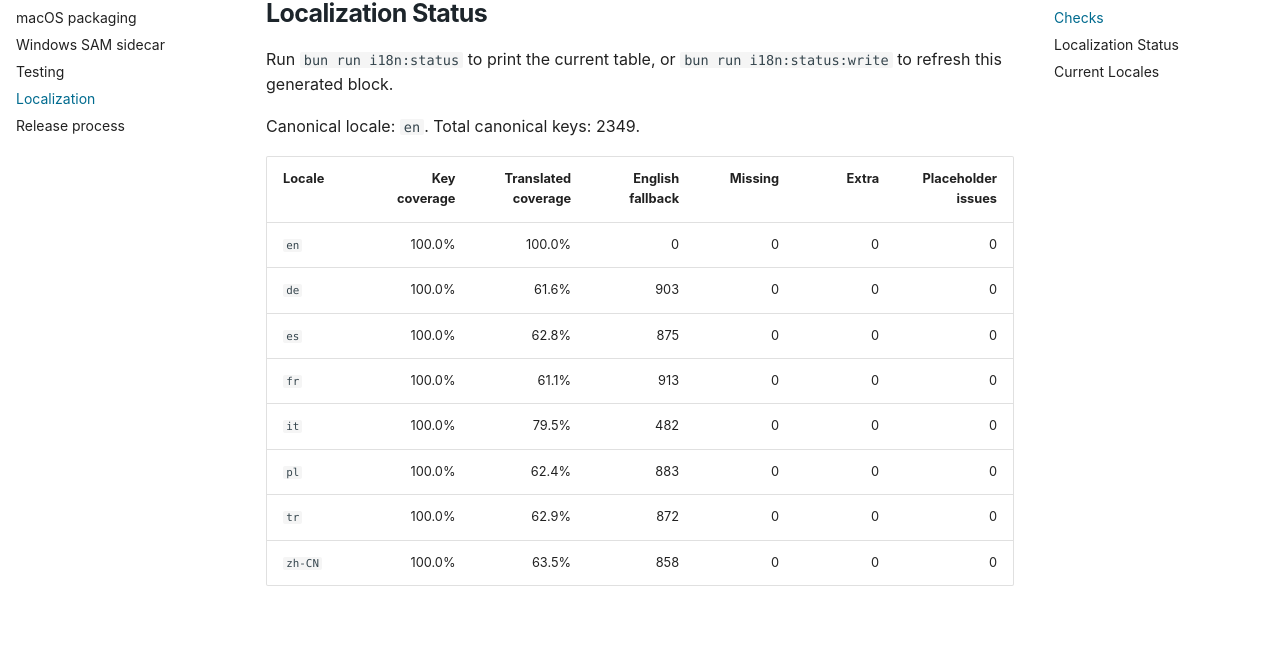
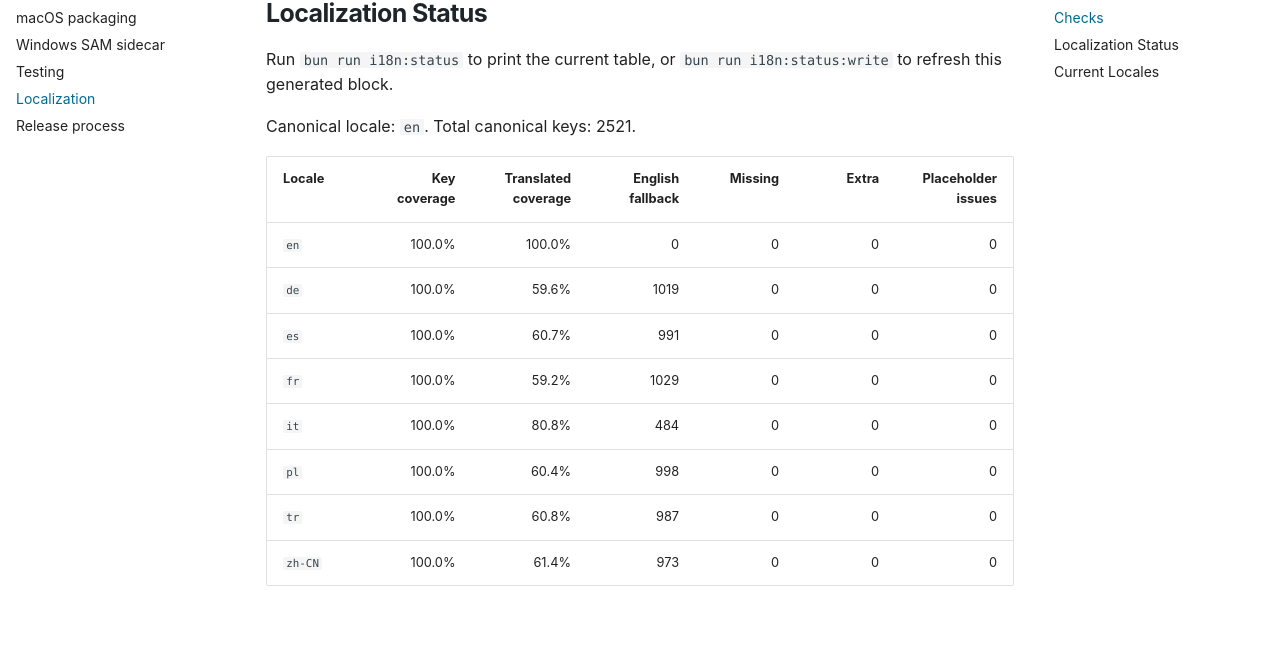
Before and after one commit to Crimsab/Repressurizer, an MkDocs documentation site: the page built from docs/localization.md, in a window 1280 px wide and 900 px high, scrolled down 1157 px. Shown: the part 144-791 px from the top of the window. Built offline with MkDocs 1.6.1 and Material for MkDocs 9.7.7, drawn with Linux system fonts in a browser that asks for light colours; plug-ins that fetch from the network failed and are left out; comment, search, counter and statistics services are not loaded.

Commit message:
chore: bump version to 0.8.5 and keep localization table fresh in CI

```diff
--- a/docs/localization.md
+++ b/docs/localization.md
@@ -53,18 +53,18 @@ the affected keys per locale.
 Run `bun run i18n:status` to print the current table, or `bun run i18n:status:write` to refresh this generated block.
 
 <!-- localization-status:start -->
-Canonical locale: `en`. Total canonical keys: 2349.
+Canonical locale: `en`. Total canonical keys: 2521.
 
 | Locale | Key coverage | Translated coverage | English fallback | Missing | Extra | Placeholder issues |
 | --- | ---: | ---: | ---: | ---: | ---: | ---: |
 | `en` | 100.0% | 100.0% | 0 | 0 | 0 | 0 |
-| `de` | 100.0% | 61.6% | 903 | 0 | 0 | 0 |
-| `es` | 100.0% | 62.8% | 875 | 0 | 0 | 0 |
-| `fr` | 100.0% | 61.1% | 913 | 0 | 0 | 0 |
-| `it` | 100.0% | 79.5% | 482 | 0 | 0 | 0 |
-| `pl` | 100.0% | 62.4% | 883 | 0 | 0 | 0 |
-| `tr` | 100.0% | 62.9% | 872 | 0 | 0 | 0 |
-| `zh-CN` | 100.0% | 63.5% | 858 | 0 | 0 | 0 |
+| `de` | 100.0% | 59.6% | 1019 | 0 | 0 | 0 |
+| `es` | 100.0% | 60.7% | 991 | 0 | 0 | 0 |
+| `fr` | 100.0% | 59.2% | 1029 | 0 | 0 | 0 |
+| `it` | 100.0% | 80.8% | 484 | 0 | 0 | 0 |
+| `pl` | 100.0% | 60.4% | 998 | 0 | 0 | 0 |
+| `tr` | 100.0% | 60.8% | 987 | 0 | 0 | 0 |
+| `zh-CN` | 100.0% | 61.4% | 973 | 0 | 0 | 0 |
 <!-- localization-status:end -->
 
 ## Current Locales
--- a/package.json
+++ b/package.json
@@ -1,7 +1,7 @@
 {
   "name": "repressurizer",
   "private": true,
-  "version": "0.8.4",
+  "version": "0.8.5",
   "license": "GPL-3.0-only",
   "type": "module",
   "workspaces": [
```
Also changed, not shown: 4 other files.
